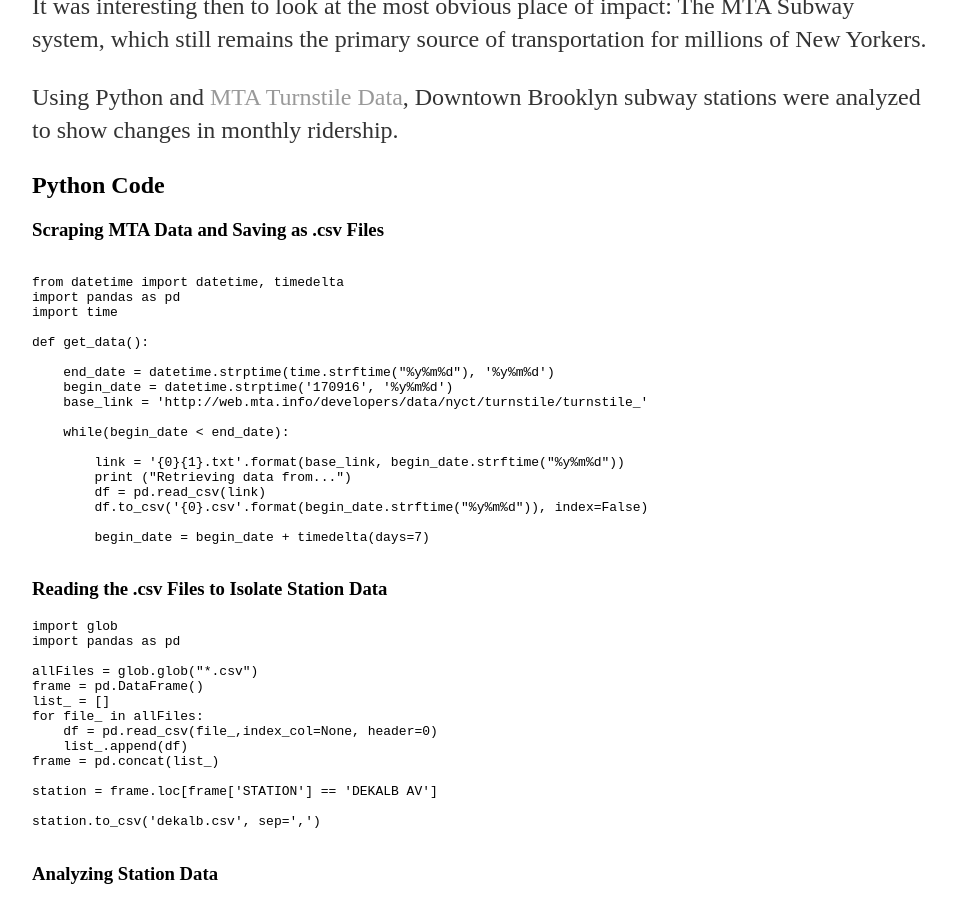
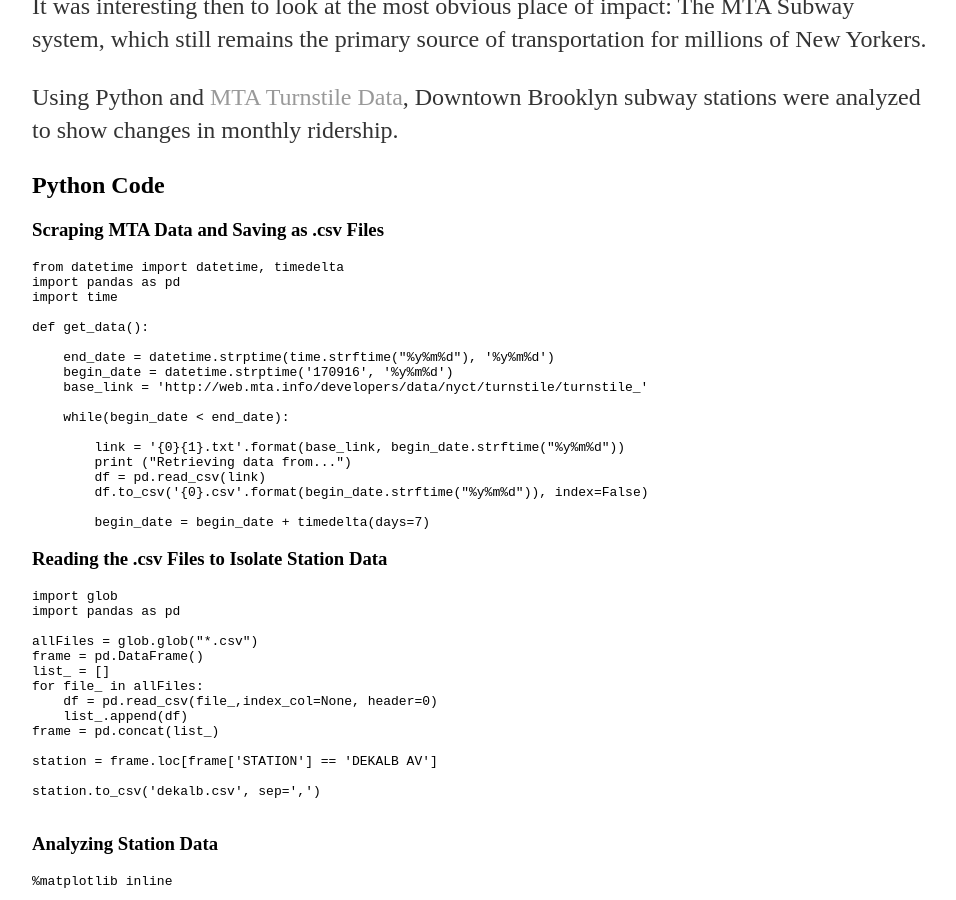
Before and after one commit to IKOSTYUK/ikostyuk.github.io, a Jekyll site: the page built from _posts/2018-03-16-MTA-Analysis.md, in a window 1280 px wide and 900 px high, scrolled down 716 px. Shown: the whole window, without its empty margins (160-1116 px from the left). Built offline with Jekyll 4.4.1, drawn with Linux system fonts in a browser that asks for light colours.

Commit message:
Update 2018-03-16-MTA-Analysis.md

````diff
--- a/_posts/2018-03-16-MTA-Analysis.md
+++ b/_posts/2018-03-16-MTA-Analysis.md
@@ -20,8 +20,8 @@
 ## Python Code
 
 ### Scraping MTA Data and Saving as .csv Files
-<pre>
-  <code>
+
+```python
 from datetime import datetime, timedelta
 import pandas as pd
 import time
@@ -40,8 +40,7 @@
         df.to_csv('{0}.csv'.format(begin_date.strftime("%y%m%d")), index=False)
 
         begin_date = begin_date + timedelta(days=7)
-  </code>
-</pre>
+```
 
 ### Reading the .csv Files to Isolate Station Data
 
````
